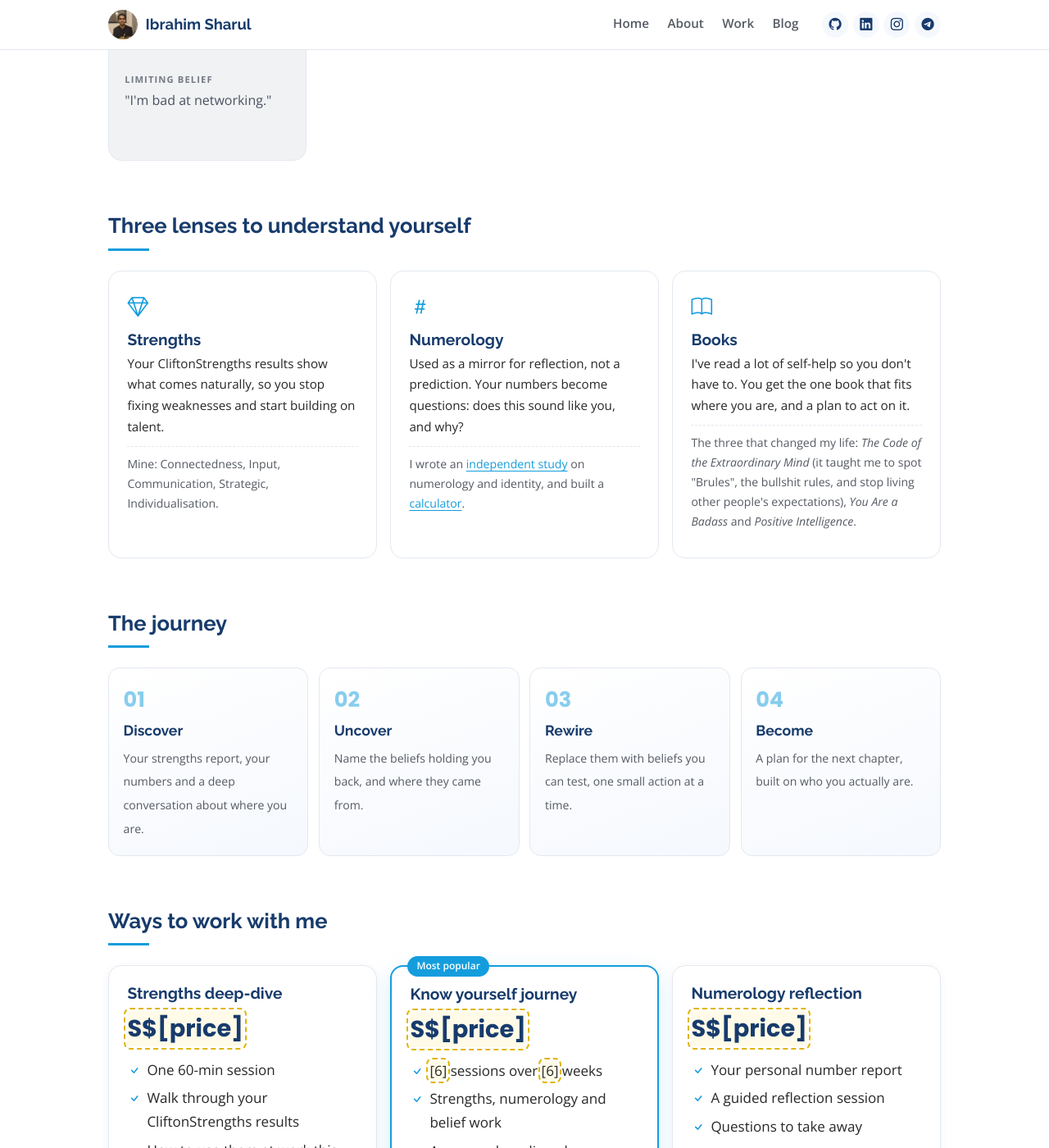
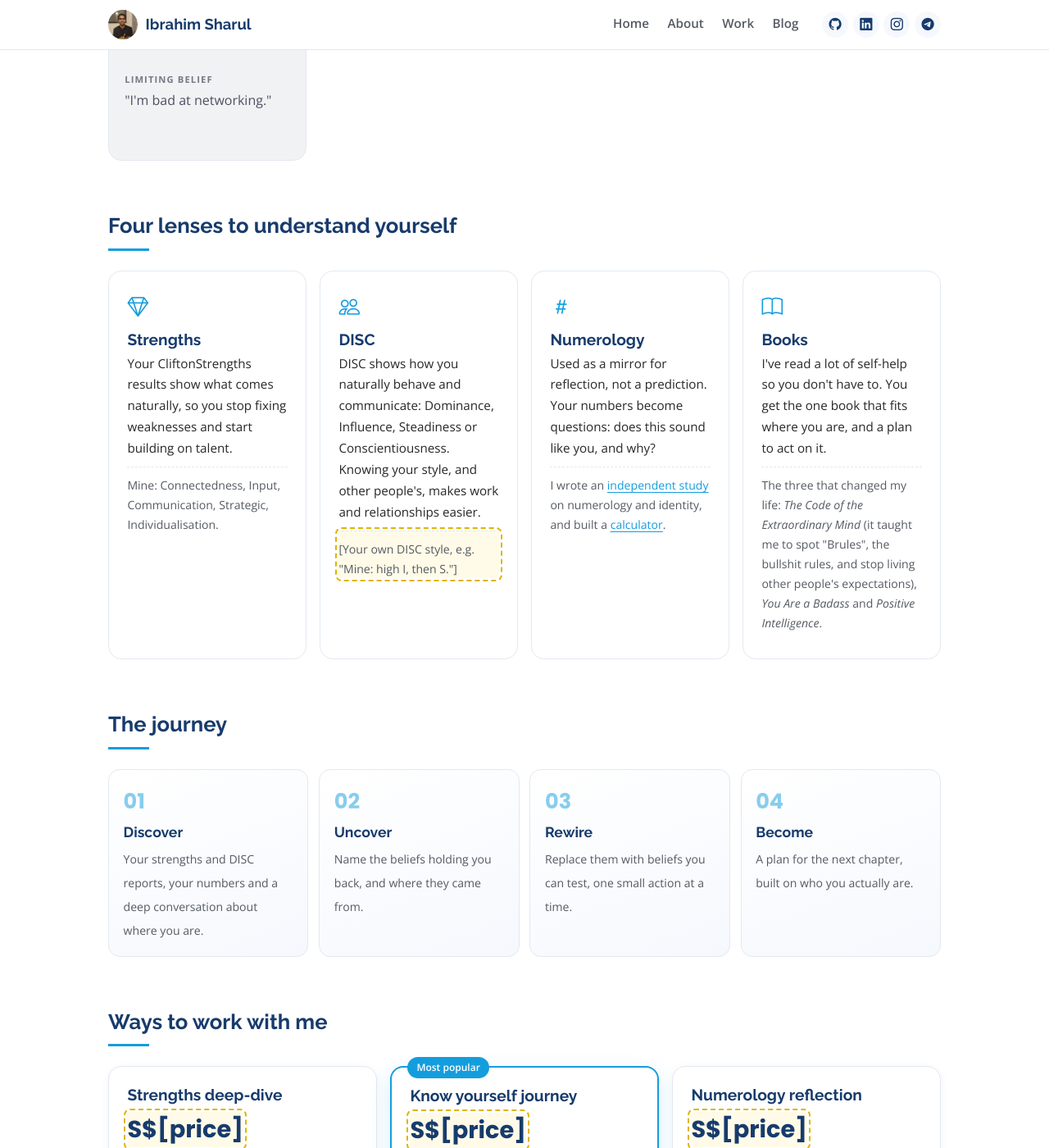
Before and after one commit to ibrahimisramos/ibrahimisramos.github.io, a Jekyll site: the page built from coaching.html, in a window 1280 px wide and 1400 px high, scrolled down 3310 px. Shown: the whole window at 82% size. Built offline with Jekyll 4.4.1, drawn with Linux system fonts in a browser that asks for light colours; some of the changed text lies outside the part shown.

Commit message:
Coaching mockup: add DISC as a fourth lens
Co-Authored-By: Claude Opus 5.5 (1M context) <noreply@anthropic.com>
Claude-Session: https://claude.ai/code/session_01W6sFwNukTNQ9zyostxjBYk

```diff
--- a/coaching.html
+++ b/coaching.html
@@ -19,7 +19,7 @@ telegram: ibrahimisramos
   <section class="tx-hero" aria-labelledby="tx-title">
     <p class="kicker">Self-discovery coaching</p>
     <h1 id="tx-title">From <span class="tx-word tx-before" data-tx-before>stuck</span> <span class="nowrap">to <span class="tx-word tx-after" data-tx-after>clear</span>.</span></h1>
-    <p class="lede">For fresh grads and young professionals who know there's a better version of themselves in there, but can't see the path yet. We use your strengths, your numbers and the right books to find it.</p>
+    <p class="lede">For fresh grads and young professionals who know there's a better version of themselves in there, but can't see the path yet. We use your strengths, your DISC style, your numbers and the right books to find it.</p>
 
     <div class="tx-compare" data-compare style="--split: 94%">
       <div class="tx-panel tx-panel-before" aria-hidden="true">
@@ -162,13 +162,19 @@ telegram: ibrahimisramos
     </button>
   </div>
 
-  <div class="section-head"><h2>Three lenses to understand yourself</h2></div>
+  <div class="section-head"><h2>Four lenses to understand yourself</h2></div>
   <div class="lens-grid">
     <div class="lens" data-reveal>
       <i class="bi bi-gem" aria-hidden="true"></i>
       <h3>Strengths</h3>
       <p>Your CliftonStrengths results show what comes naturally, so you stop fixing weaknesses and start building on talent.</p>
       <p class="lens-me">Mine: Connectedness, Input, Communication, Strategic, Individualisation.</p>
+    </div>
+    <div class="lens" data-reveal>
+      <i class="bi bi-people" aria-hidden="true"></i>
+      <h3>DISC</h3>
+      <p>DISC shows how you naturally behave and communicate: Dominance, Influence, Steadiness or Conscientiousness. Knowing your style, and other people's, makes work and relationships easier.</p>
+      <p class="lens-me ph">[Your own DISC style, e.g. "Mine: high I, then S."]</p>
     </div>
     <div class="lens" data-reveal>
       <i class="bi bi-hash" aria-hidden="true"></i>
@@ -186,7 +192,7 @@ telegram: ibrahimisramos
 
   <div class="section-head" id="how"><h2>The journey</h2></div>
   <ol class="flow">
-    <li><span class="flow-num">01</span><strong>Discover</strong><small>Your strengths report, your numbers and a deep conversation about where you are.</small></li>
+    <li><span class="flow-num">01</span><strong>Discover</strong><small>Your strengths and DISC reports, your numbers and a deep conversation about where you are.</small></li>
     <li><span class="flow-num">02</span><strong>Uncover</strong><small>Name the beliefs holding you back, and where they came from.</small></li>
     <li><span class="flow-num">03</span><strong>Rewire</strong><small>Replace them with beliefs you can test, one small action at a time.</small></li>
     <li><span class="flow-num">04</span><strong>Become</strong><small>A plan for the next chapter, built on who you actually are.</small></li>
@@ -204,7 +210,7 @@ telegram: ibrahimisramos
       <p class="tag">Most popular</p>
       <h3>Know yourself journey</h3>
       <p class="price ph">S$[price]</p>
-      <ul class="ticks"><li><span class="ph">[6]</span> sessions over <span class="ph">[6]</span> weeks</li><li>Strengths, numerology and belief work</li><li>A personal reading plan</li><li>Telegram support between sessions</li></ul>
+      <ul class="ticks"><li><span class="ph">[6]</span> sessions over <span class="ph">[6]</span> weeks</li><li>Strengths, DISC, numerology and belief work</li><li>A personal reading plan</li><li>Telegram support between sessions</li></ul>
       <a class="btn primary" href="https://t.me/{{ page.telegram }}">Ask about this</a>
     </div>
     <div class="package">
```
